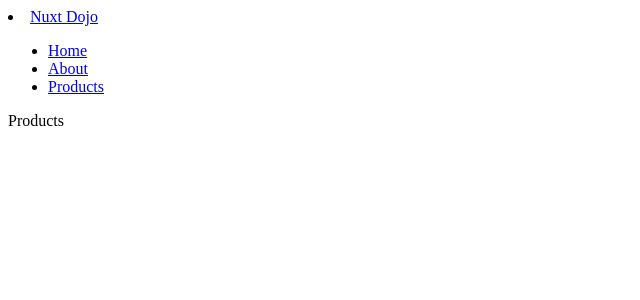
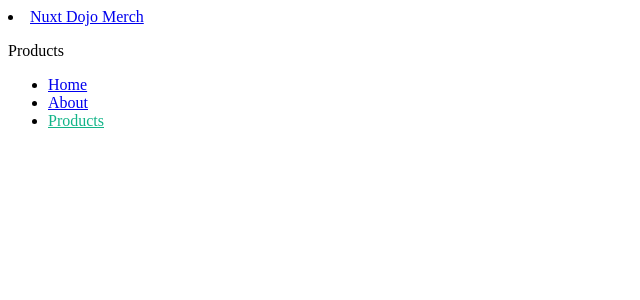
Before and after one commit to Jburdt/nuxt-project, a Nuxt app: page /products in a window 1280 px wide. Shown: the top 300 px of the page, without its empty margins (0-640 px from the left). Built offline with nearby package versions, Linux system fonts and the light colour scheme.

Commit message:
added nuxt layouts

```diff
--- /dev/null
+++ b/layouts/default.vue
@@ -0,0 +1,25 @@
+<template>
+  <div>
+    <header>
+      <nav>
+        <li><NuxtLink to="/">Nuxt Dojo</NuxtLink></li>
+        <ul>
+          <li><NuxtLink to="/">Home</NuxtLink></li>
+          <li><NuxtLink to="/about">About</NuxtLink></li>
+          <li><NuxtLink to="/products">Products</NuxtLink></li>
+        </ul>
+      </nav>
+    </header>
+
+    <!-- output the page content -->
+    <div>
+      <slot />
+    </div>
+  </div>
+</template>
+
+<style>
+  .router-link-exact-active {
+    color: #12b488;
+  }
+</style>
--- /dev/null
+++ b/layouts/products.vue
@@ -0,0 +1,28 @@
+<template>
+  <div>
+    <header>
+      <nav>
+        <li><NuxtLink to="/">Nuxt Dojo Merch</NuxtLink></li>
+      </nav>
+    </header>
+
+    <!-- output the page content -->
+    <div>
+      <slot />
+    </div>
+
+    <footer>
+      <ul>
+        <li><NuxtLink to="/">Home</NuxtLink></li>
+        <li><NuxtLink to="/about">About</NuxtLink></li>
+        <li><NuxtLink to="/products">Products</NuxtLink></li>
+        </ul>
+    </footer>
+  </div>
+</template>
+
+<style>
+  .router-link-exact-active {
+    color: #12b488;
+  }
+</style>
--- a/pages/about.vue
+++ b/pages/about.vue
@@ -1,15 +1,5 @@
 <template>
   <div>
-    <header>
-      <nav>
-        <li><NuxtLink to="/">Nuxt Dojo</NuxtLink></li>
-        <ul>
-          <li><NuxtLink to="/">Home</NuxtLink></li>
-          <li><NuxtLink to="/about">About</NuxtLink></li>
-          <li><NuxtLink to="/products">Products</NuxtLink></li>
-        </ul>
-      </nav>
-    </header>
     <h2>About</h2>
     <p>
       Lorem ipsum dolor sit amet consectetur adipisicing elit. Ducimus
--- a/pages/products/[id].vue
+++ b/pages/products/[id].vue
@@ -7,6 +7,10 @@
 
 <script setup>
   const { id } = useRoute().params
+
+  definePageMeta({
+    layout: 'products'
+  })
 </script>
 
 <style scoped>
--- a/pages/products/index.vue
+++ b/pages/products/index.vue
@@ -1,19 +1,13 @@
 <template>
   <div>
-    <header>
-      <nav>
-        <li><NuxtLink to="/">Nuxt Dojo</NuxtLink></li>
-        <ul>
-          <li><NuxtLink to="/">Home</NuxtLink></li>
-          <li><NuxtLink to="/about">About</NuxtLink></li>
-          <li><NuxtLink to="/products">Products</NuxtLink></li>
-        </ul>
-      </nav>
-    </header>
     <p>Products</p>
   </div>
 </template>
 
-<script setup></script>
+<script setup>
+ definePageMeta({
+    layout: 'products'
+  })
+</script>
 
 <style scoped></style>
```
